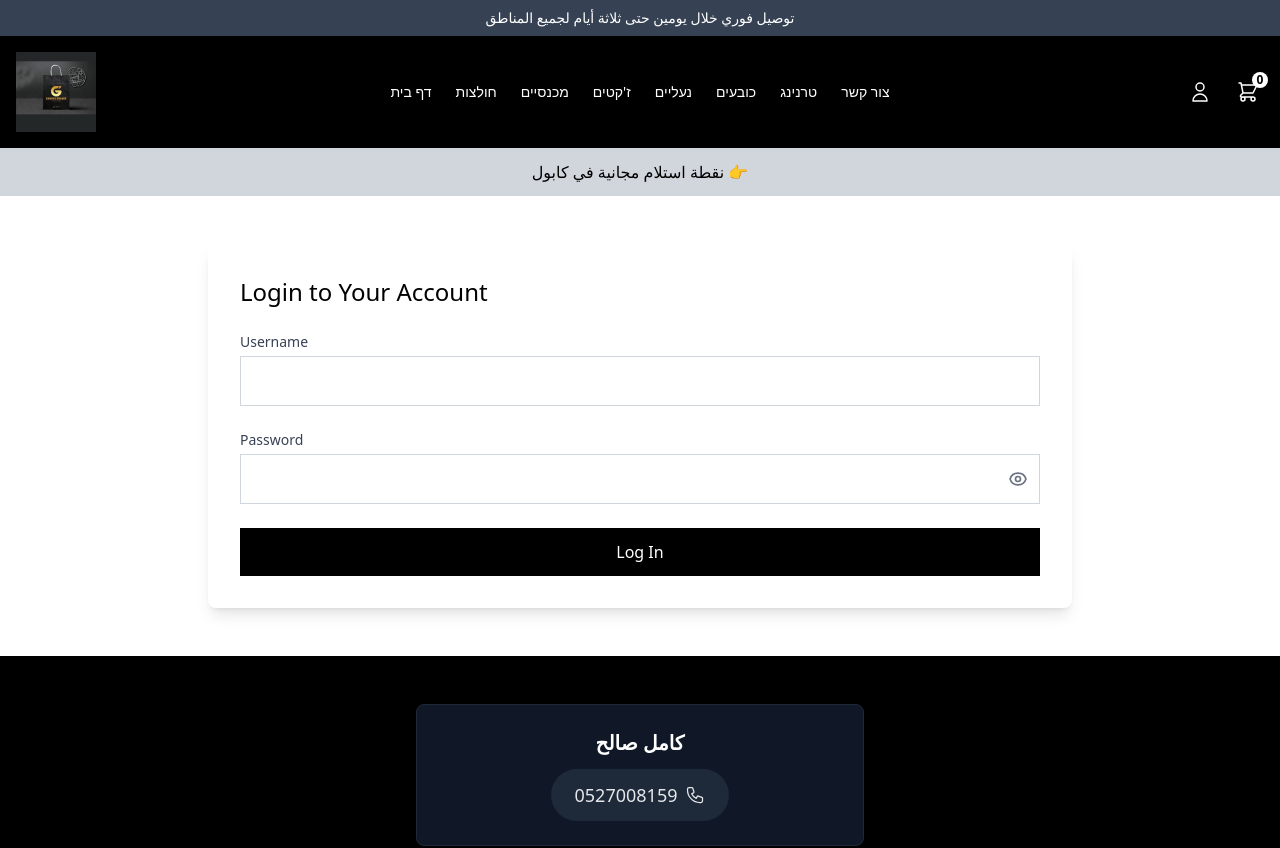
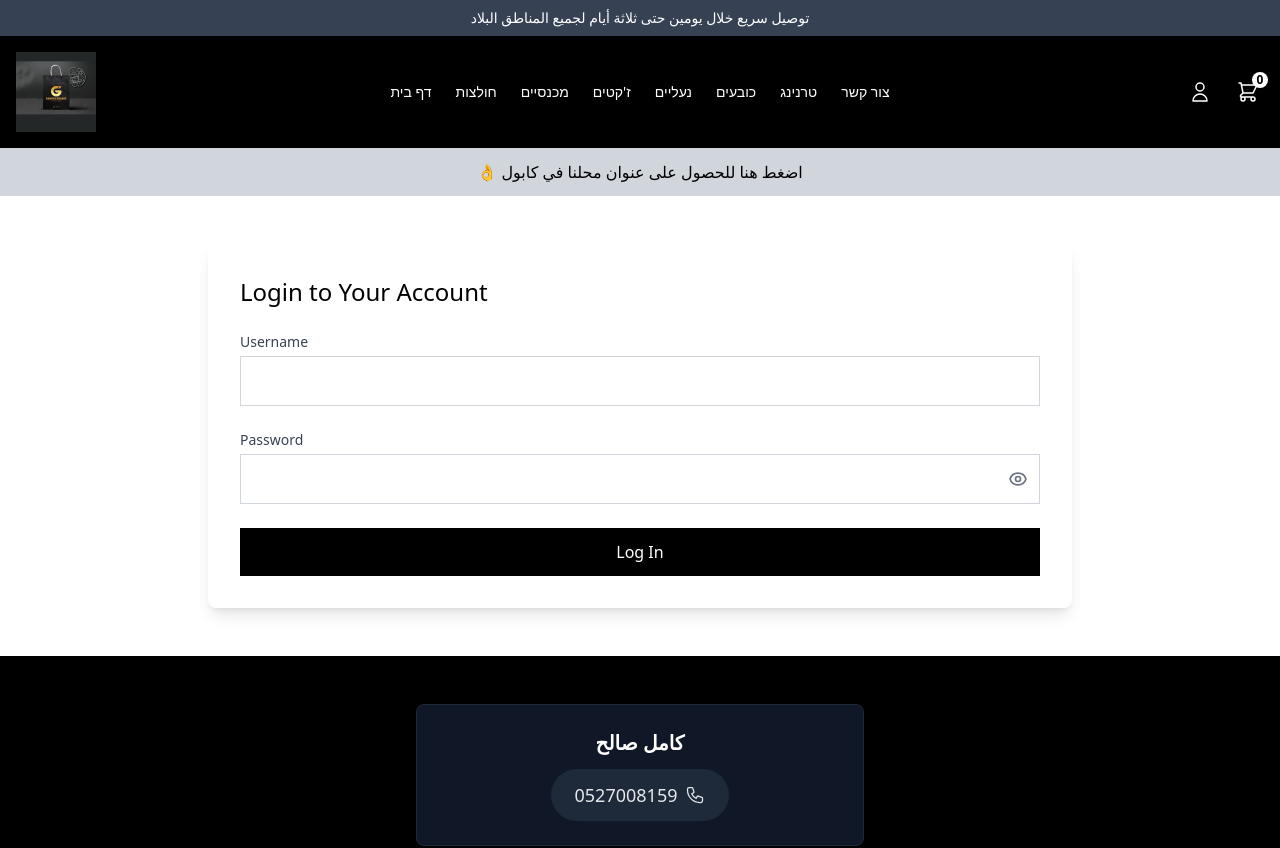
Before and after one commit to ramitaha13/KamelStore, a React (Vite) app: page /login in a window 1280 px wide. Shown: the top 848 px of the page. Built offline with nearby package versions, Linux system fonts and the light colour scheme.

Commit message:
first commit

```diff
--- a/src/components/login.jsx
+++ b/src/components/login.jsx
@@ -88,7 +88,7 @@ function LoginPage() {
         className="bg-gray-700 text-white py-2 text-center text-sm font-medium"
         dir="rtl"
       >
-        توصيل فوري خلال يومين حتى ثلاثة أيام لجميع المناطق
+        توصيل سريع خلال يومين حتى ثلاثة أيام لجميع المناطق البلاد
       </div>
 
       {/* Navigation */}
@@ -326,7 +326,7 @@ function LoginPage() {
           rel="noopener noreferrer"
           className="inline-flex items-center"
         >
-          <span>👉 نقطة استلام مجانية في كابول</span>
+          <span>اضغط هنا للحصول على عنوان محلنا في كابول 👌</span>
         </a>
       </div>
 
```
